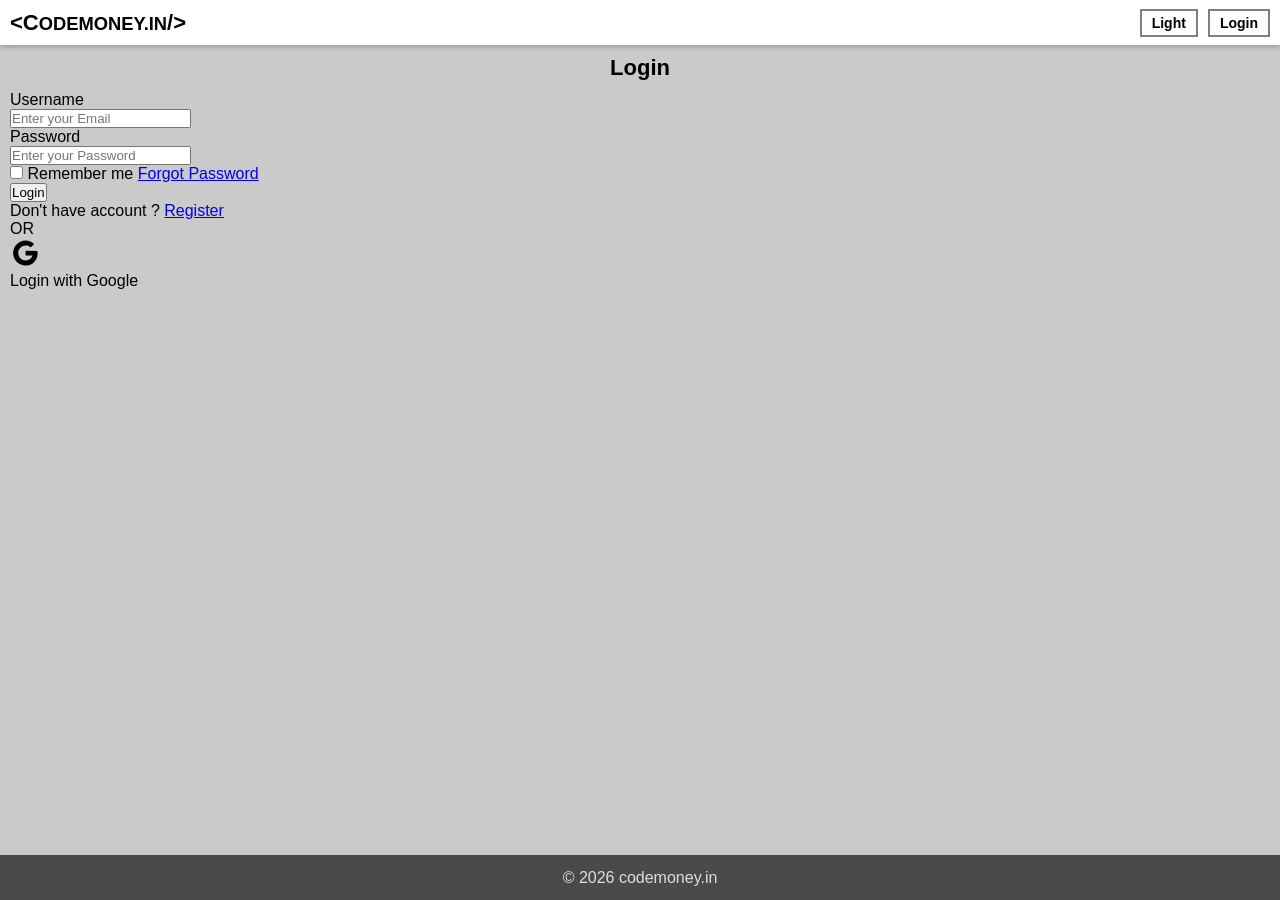
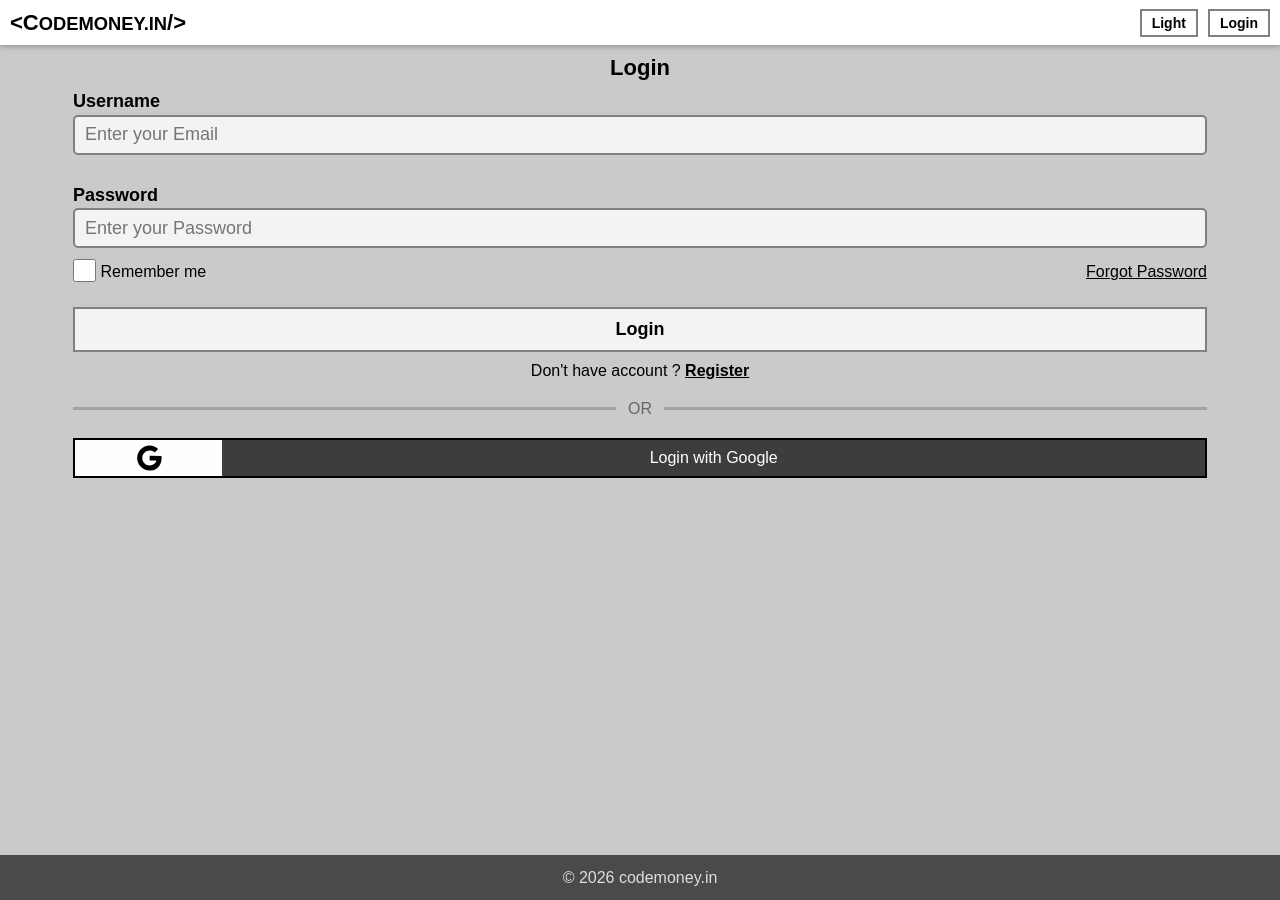
Before and after one commit to naahchi/testing, a Jekyll site: the page built from login/index.html, in a window 1280 px wide. Built offline with Jekyll 4.4.1, drawn with Linux system fonts in a browser that asks for light colours.

Commit message:
Update style.css

```diff
--- a/css/style.css
+++ b/css/style.css
@@ -69,6 +69,125 @@ main{
     min-height: calc(100dvh - 135px);
     padding: 0 10px;
 }
+
+/* Login Page */
+.login{
+    width: 90%;
+    margin: 0 auto;
+}
+.username_label label, .password_label label{
+    font-size: 18px;
+    font-weight: bold;
+}
+.username_input{
+    margin-bottom: 30px;
+}
+.username_input input[type="text"], .password_input input[type="password"]{
+    width: 100%;
+    font-size: 18px;
+    padding: 7.5px 10px;
+    margin-top: 2.5px;
+    border: 2px solid gray;
+    border-radius: 5px;
+    background-color: rgb(243, 243, 243);
+}
+.remember_label label{
+    font-size: 16px;
+    padding: 15px 0;
+}
+.remember_label{
+    display: flex;
+    justify-content: space-between;
+    align-items: center;
+}
+.remember_label input[type="checkbox"]{
+    width: 23px;
+    height: 23px;
+    margin-top: -5px;
+    vertical-align: middle;
+    background: red;
+}
+.remember_label a{
+    font-size: 16px;
+    font-weight: 500;
+    color: black;
+}
+.login_button{
+    margin-top: 10px;
+    text-align: center;
+}
+.login_button button{
+    width: 100%;
+    margin: 0 auto;
+    font-size: 18px;
+    font-weight: bold;
+    padding: 10px 10px;
+    background-color: rgb(243, 243, 243);
+    border: 2px solid gray;
+}
+.new_register{
+    width: 90%;
+    margin: 10px auto;
+    text-align: center;
+}
+.new_register a{
+    font-weight: bold;
+    color: black;
+}
+
+.divider{
+    display: flex;
+    align-items: center;
+    width: 90%;
+    margin: 20px auto;
+}
+.divider::before,
+.divider::after{
+    content: "";
+    flex: 1;
+    height: 3px;
+    background: #a2a2a2;
+}
+.divider span{
+    padding: 0 12px;
+    font-weight: 500;
+    color: #666;
+}
+
+.g_login{
+    display: flex;
+    width: 90%;
+    height: 40px;
+    margin: 0 auto;
+    border: 2px solid #000;
+    /* border: 2px solid #4285F4; */
+    background-color: #fffdfd;
+    cursor: pointer;
+}
+.g_logo{
+    width: 15%;
+    height: 100%;
+    display: flex;
+    align-items: center;
+    justify-content: center;
+}
+.g_text{
+    width: 100%;
+    height: 100%;
+    text-align: center;
+    display: flex;
+    align-items: center;
+    /* padding-left: 15px; */
+    justify-content: center;
+    background-color: #3d3d3d;
+    /* background-color: #4285F4; */
+    color: white;
+}
+
+
+
+
+
 footer{
     height: 45px;
     display: flex;
```
